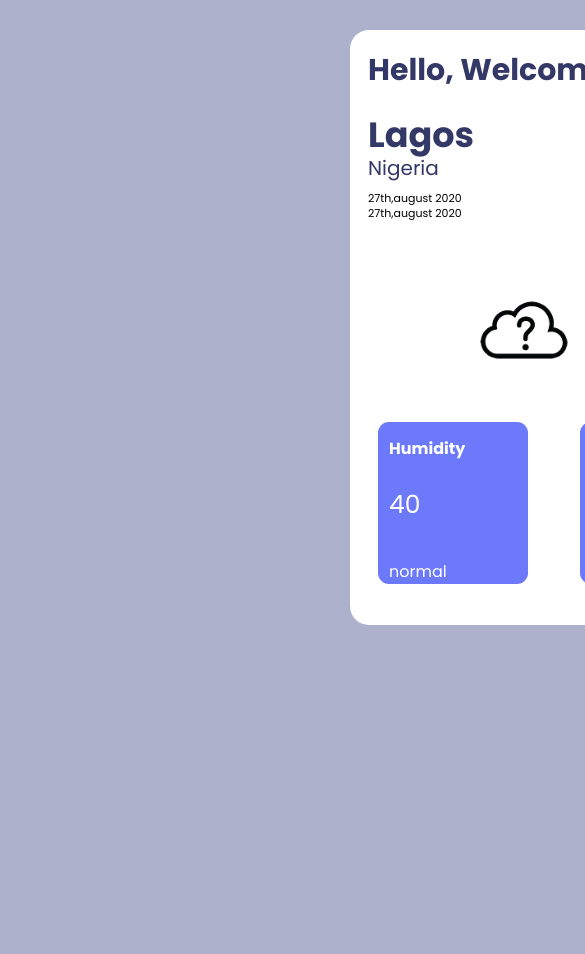
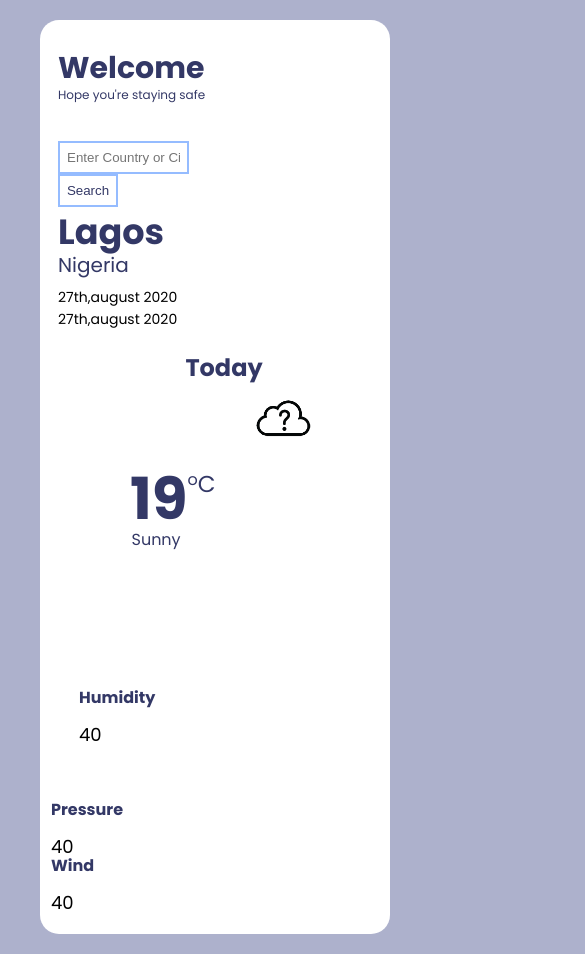
Before and after one commit to praise99/Weather-app, a plain HTML site: page index.html in a window 390 px wide. Shown: the top 954 px of the page, 585 px wide, since content can reach past the window. Before the commit the page ends 844 px from the top, so only its background shows below. Drawn offline with Linux system fonts and the light colour scheme.

Commit message:
mobile changes

```diff
--- /dev/null
+++ b/css/query.css
@@ -0,0 +1,44 @@
+@media only screen and (max-width: 768px), only screen and (max-device-width: 768px){
+    body{
+
+
+    }
+    .container {
+        margin: 20px 40px;
+        width: 350px;
+        background-color: white;
+        border-radius: 19px;
+        height: auto;
+        overflow-x: hidden;
+    }
+    .sectA{
+        flex-direction: column;
+        overflow-x: hidden;
+
+    }
+    .sectB{
+        overflow-y: hidden;
+    }
+    .sectC{
+        flex-direction: column;
+        overflow-x: hidden;
+
+    }
+    .humidity{
+        overflow-x: hidden;
+    }
+
+    .pressure {
+        margin-left: 0px;
+        margin-top: -5px;
+        color: #333866;
+        overflow-x: hidden;
+    }
+    .wind-speed {
+        margin-left: 0px;
+        margin-top: -60px;
+        color: #333866;
+        overflow-x: hidden;
+
+    }
+}
--- a/css/style.css
+++ b/css/style.css
@@ -26,6 +26,11 @@ body{
     margin-top:-7px ;
     font-family: 700;
 }
+.sect-desc{
+    color:#333866;
+    margin-top:-30px ;
+    font-size:12px ;
+}
 .sectA-input{
     width: 50%;
     margin-right:-50px ;
@@ -34,10 +39,14 @@ body{
 .country-id{
     width: 70%;
     padding: 7px;
+    border: 2px solid  #95BCFF ;
 }
 .submit-btn{
     width: 60px;
     height: 33px;
+    background: white ;
+    color: #333866;
+    border: 2px solid #95BCFF ;
 }
 .sectB{
     margin-left:18px ;
@@ -45,7 +54,7 @@ body{
 }
 .location{
     font-size: 35px;
-    color: #333866;
+    color:  #333866;
 }
 .country{
     margin-top:-43px ;
@@ -56,17 +65,18 @@ body{
 .lat{
     margin-top:-13px ;
     font-family: 400;
-    font-size: 11px;
+    font-size: 14px;
 }
 .long{
     margin-top:-13px ;
     font-family: 400;
-    font-size: 11px;
+    font-size: 14px;
 }
 .sectC{
     margin-top:-20px ;
     color: #333866;
     display: flex;
+    margin-left:90px ;
 
 }
 .sectC-title{
@@ -101,30 +111,27 @@ body{
     margin-left:-84px ;
 }
 .humidity{
-    background-color: #6b79fa;
     margin-left:28px ;
-    margin-top:-9px ;
+    margin-top:60px ;
     width:150px ;
     border-radius: 11px;
-    color: white;
+    color: #333866;
 
 }
 .pressure{
-    background-color: #6b79fa;
     margin-left:230px ;
     width:150px ;
-    margin-top:-183px ;
+    margin-top:-95px ;
     border-radius: 11px;
-    color: white;
+    color: #333866;
 
 }
 .wind-speed{
-    background-color: #6b79fa;
     margin-left:425px ;
     width:150px ;
-    margin-top:-180px ;
+    margin-top:-100px ;
     border-radius: 11px;
-    color: white;
+    color: #333866;
 
 }
 .humidity-title{
@@ -133,7 +140,9 @@ body{
 }
 .humidity-desc{
     margin-left:11px ;
-    font-size: 25px;
+   color: black;
+    margin-top:-10px ;
+    font-size: 18px;
 }
 .humidity-percent{
     margin-top:-59px ;
@@ -149,7 +158,9 @@ body{
 }
 .pressure-desc{
     margin-left:11px ;
-    font-size: 25px;
+    color: black;
+    margin-top:-10px ;
+    font-size: 18px;
 }
 .pressure-percent{
     margin-top:-59px ;
@@ -166,6 +177,9 @@ body{
 .wind-desc{
     margin-left:11px ;
     font-size: 25px;
+    color: black;
+    margin-top:-10px ;
+    font-size: 18px;
 }
 .wind-percent{
     margin-top:-59px ;
--- a/index.html
+++ b/index.html
@@ -6,16 +6,25 @@
         <meta name="description" content="">
         <meta name="viewport" content="width=device-width, initial-scale=1">
         <link rel="stylesheet" href="css/style.css">
+        <link rel="stylesheet" href="css/query.css">
+        <link rel="apple-touch-icon" sizes="180x180" href="/apple-touch-icon.png">
+       <link rel="icon" type="image/png" sizes="32x32" href="/favicon-32x32.png">
+       <link rel="icon" type="image/png" sizes="16x16" href="/favicon-16x16.png">
+       <link rel="manifest" href="/site.webmanifest">
+       <link rel="mask-icon" href="/safari-pinned-tab.svg" color="#5bbad5">
+       <meta name="msapplication-TileColor" content="#221e1d">
+       <meta name="theme-color" content="#372f2f">
         <link href="https://fonts.googleapis.com/css2?family=Poppins:wght@400;700&display=swap" rel="stylesheet">
     </head>
     <body>
         <div class="container">
             <header class="sectA">
                 <div class="sectA-title">
-                    <h2>Hello, Welcome</h2>
+                    <h2>Welcome</h2>
+                    <p class="sect-desc">Hope you're staying safe</p>
                 </div>
                 <div class="sectA-input">
-                    <input type="text" name="Country" class="country-id" placeholder="Enter Your Country">
+                    <input type="text" name="Country" class="country-id" placeholder="Enter Country or City">
                     <button class="submit-btn">Search</button>
                 </div>
             </header>
@@ -30,7 +39,6 @@
             </section>
 
             <section class="sectC">
-
                 <div class="sectC-temp">
                     <img src="images/unknown.png" alt="temp-img" class="sectC-temp">
                 </div>
@@ -44,23 +52,21 @@
             <section class="humidity">
                 <h4 class="humidity-title">Humidity</h4>
                 <p class="humidity-desc">40</p>
-               <!-- <p class="humidity-percent">%</p>-->
-                <p class="humidity-contri">normal</p>
             </section>
             <section class="pressure">
                 <h4 class="pressure-title">Pressure</h4>
                 <p class="pressure-desc">40</p>
               <!--  <p class="pressure-percent">psi</p>-->
-                <p class="pressure-contri">normal</p>
+
             </section>
             <section class="wind-speed">
                 <h4 class="wind-title">Wind</h4>
                 <p class="wind-desc">40</p>
               <!--  <p class="wind-percent">km/h</p>-->
-                <p class="wind-contri">normal</p>
+
             </section>
         </div>
 
-        <script src="script.js" async defer></script>
+        <script src="script.js"></script> </script>
     </body>
 </html>
--- a/script.js
+++ b/script.js
@@ -13,6 +13,12 @@ const windSpeedDesc=document.querySelector(".wind-contri");
 const latitude=document.querySelector(".lat");
 const longitude=document.querySelector(".long");
 const icon=document.querySelector(".sectC-temp");
+
+
+
+
+
+
 
 button.addEventListener("click", function(){
     fetch("https://api.openweathermap.org/data/2.5/weather?q="+inputValue.value+"&appid=bde93a81cb4244cd36483e44115d96d9")
@@ -32,19 +38,77 @@ button.addEventListener("click", function(){
 
 
 
+
+
+
+        var converted=tempValue-273
+        var tempValuesign=Number( converted.toPrecision(3))
+
+
         locate.innerHTML=locationValue;
-        temperature.innerHTML=tempValue;
+        temperature.innerHTML=tempValuesign;
         tempDesc.innerHTML=descValue;
         country.innerHTML=countryValue;
-        humidity.innerHTML=humidityValue +" %";
-        pressure.innerHTML=pressureValue + " psi";
-        windSpeed.innerHTML=windValue +" km/h";
-        latitude.innerHTML="Latitude: "+ latitudeValue;
-        longitude.innerHTML="Longitude: "+ longitudeValue;
+        humidity.innerHTML=humidityValue +"%";
+        pressure.innerHTML=pressureValue + "hPa";
+        windSpeed.innerHTML=windValue +"m/s";
+        latitude.innerHTML="Latitude: "+ latitudeValue +"°";
+        longitude.innerHTML="Longitude: "+ longitudeValue + "°";
         icon.innerHTML="<img src=images/"+ iconValue +".png>";
+
+
+
+
+
+
+
+
+
+         //creating weather data object
+        var weatherUpdate={
+            "location":locationValue,
+            "temperature":tempValuesign,
+            "tempDescription":descValue,
+            "country":countryValue,
+            "humidity":humidityValue,
+            "pressure":pressureValue,
+            "windSpeed":windValue,
+            "latitude":latitudeValue +"°",
+            "longitude":longitudeValue +"°",
+            "icon":iconValue
+        }
+        //storing data in local storage
+        var weatherSerialized=JSON.stringify(weatherUpdate);
+
+
+        localStorage.setItem("weatherUpdate",weatherSerialized);
+
+
+
+
+
+
+
+
 
     })
 
-.catch(err => alert("wrong city"))
+.catch(err => alert("You Entered a Wrong City or Country. Check your spelling"))
 
 })
+
+
+//getting data from local storage
+var weatherDeserialized=JSON.parse(localStorage.getItem("weatherUpdate"))
+
+//displaying data offline
+locate.innerHTML=weatherDeserialized.location;
+temperature.innerHTML=weatherDeserialized.temperature;
+tempDesc.innerHTML=weatherDeserialized.tempDescription;
+country.innerHTML=weatherDeserialized.country;
+humidity.innerHTML=weatherDeserialized.humidity +" %";
+pressure.innerHTML=weatherDeserialized.pressure + " psi";
+windSpeed.innerHTML=weatherDeserialized.windSpeed +" km/h";
+latitude.innerHTML="Latitude: "+ weatherDeserialized.latitude;
+longitude.innerHTML="Longitude: "+ weatherDeserialized.longitude;
+icon.innerHTML="<img src=images/"+ weatherDeserialized.icon +".png>";
```
Also changed, not shown: browserconfig.xml (added, +9 -0 lines), android-chrome-192x192.png (added), android-chrome-256x256.png (added), apple-touch-icon.png (added), favicon-16x16.png (added), favicon-32x32.png (added), favicon.ico (added), mstile-150x150.png (added), safari-pinned-tab.svg (added), site.webmanifest (added).
